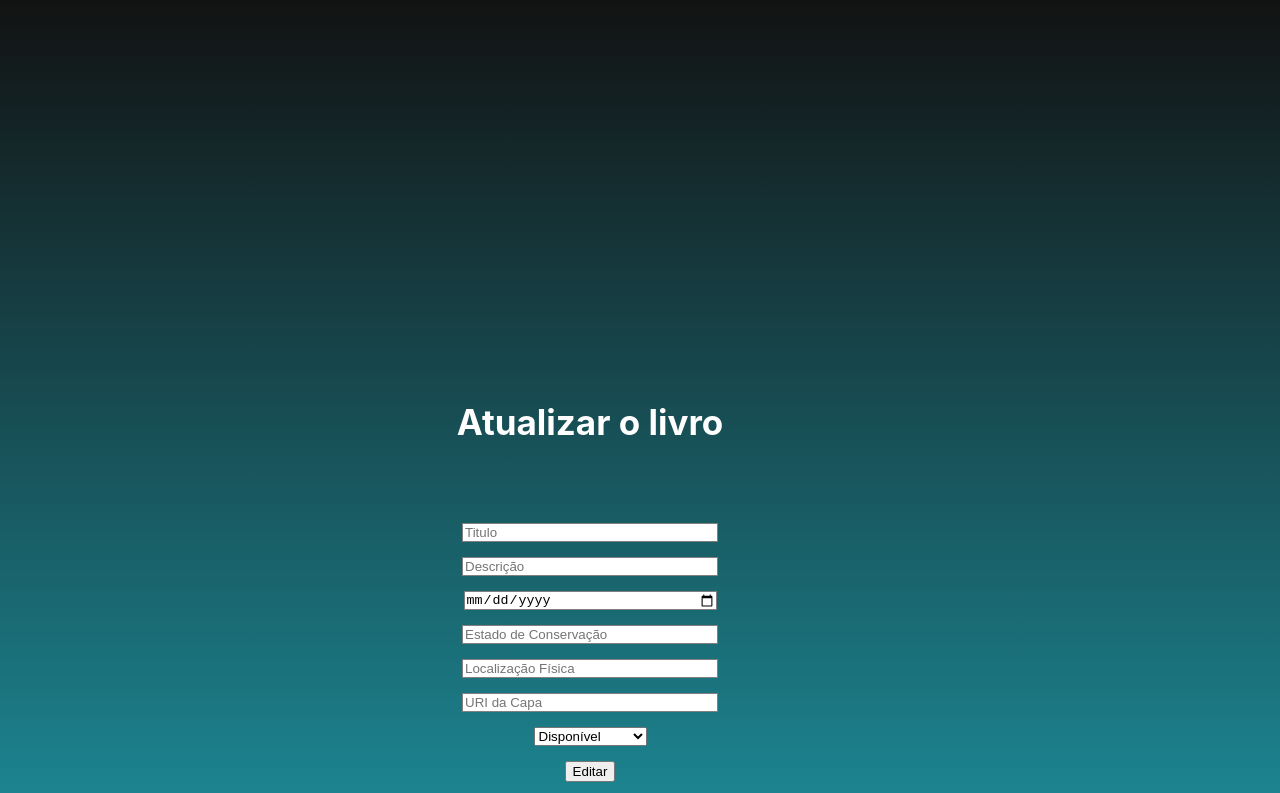
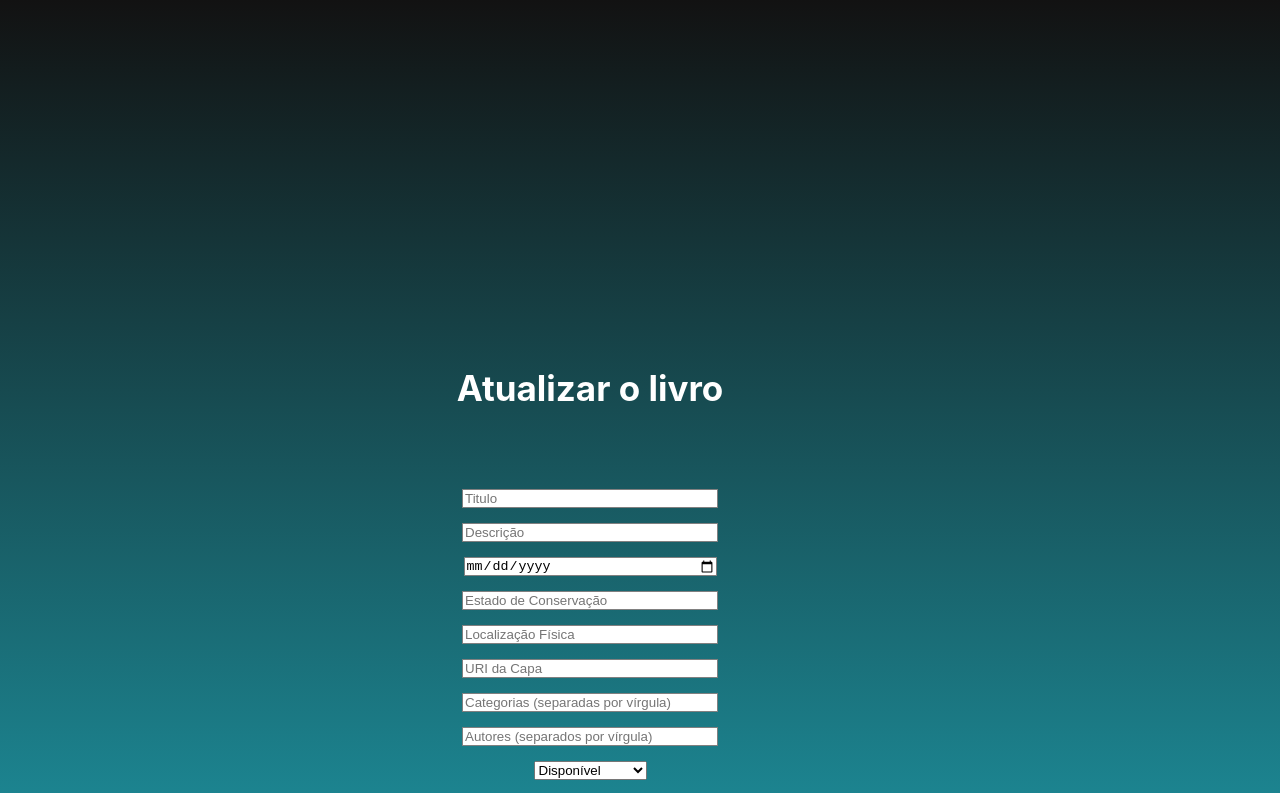
Before and after one commit to wallacelw/SGBD-Laboratorio, a React (Create React App) app in the folder front/: page /Book/Edit/1 in a window 1280 px wide. Shown: the top 793 px of the page. Built offline with nearby package versions, Linux system fonts and the light colour scheme.

Commit message:
Update EditBook.jsx

```diff
--- a/front/src/pages/EditBook.jsx
+++ b/front/src/pages/EditBook.jsx
@@ -15,6 +15,9 @@ const EditBook = () => {
     uri_da_capa_do_livro: null,
   });
 
+  const [categorias, setCategorias] = useState("");
+  const [autores, setAutores] = useState("");
+
   const navigate = useNavigate();
   const location = useLocation();
   const bookIsbn = location.pathname.split("/")[3];
@@ -27,8 +30,13 @@ const EditBook = () => {
   const handleClick = async (e) => {
     e.preventDefault();
     try {
+      const dataToSend = {
+        ...book,
+        categorias: categorias.split(",").map((item) => item.trim()),
+        autores: autores.split(",").map((item) => item.trim()),
+      };
       await axios
-        .put(`http://localhost:3333/livro/${bookIsbn}`, book, {
+        .put(`http://localhost:3333/livro/${bookIsbn}`, dataToSend, {
           headers: headers,
         })
         .then((res) => toast(res.data.message));
@@ -84,6 +92,20 @@ const EditBook = () => {
         onChange={handleChange}
         name="uri_da_capa_do_livro"
       />
+      <input
+        className="box_input"
+        type="text"
+        placeholder="Categorias (separadas por vírgula)"
+        value={categorias}
+        onChange={(e) => setCategorias(e.target.value)}
+      />
+      <input
+        className="box_input"
+        type="text"
+        placeholder="Autores (separados por vírgula)"
+        value={autores}
+        onChange={(e) => setAutores(e.target.value)}
+      />
       <select
         className="box_input"
         name="status_do_livro"
@@ -93,7 +115,6 @@ const EditBook = () => {
         <option value="disponivel">Disponível</option>
         <option value="nao_disponivel">Não Disponível</option>
       </select>
-
       <button onClick={handleClick}> Editar </button>
       {error && "Algo deu errado!"}
       <Link className="hyperlink" to="/Books">
```
